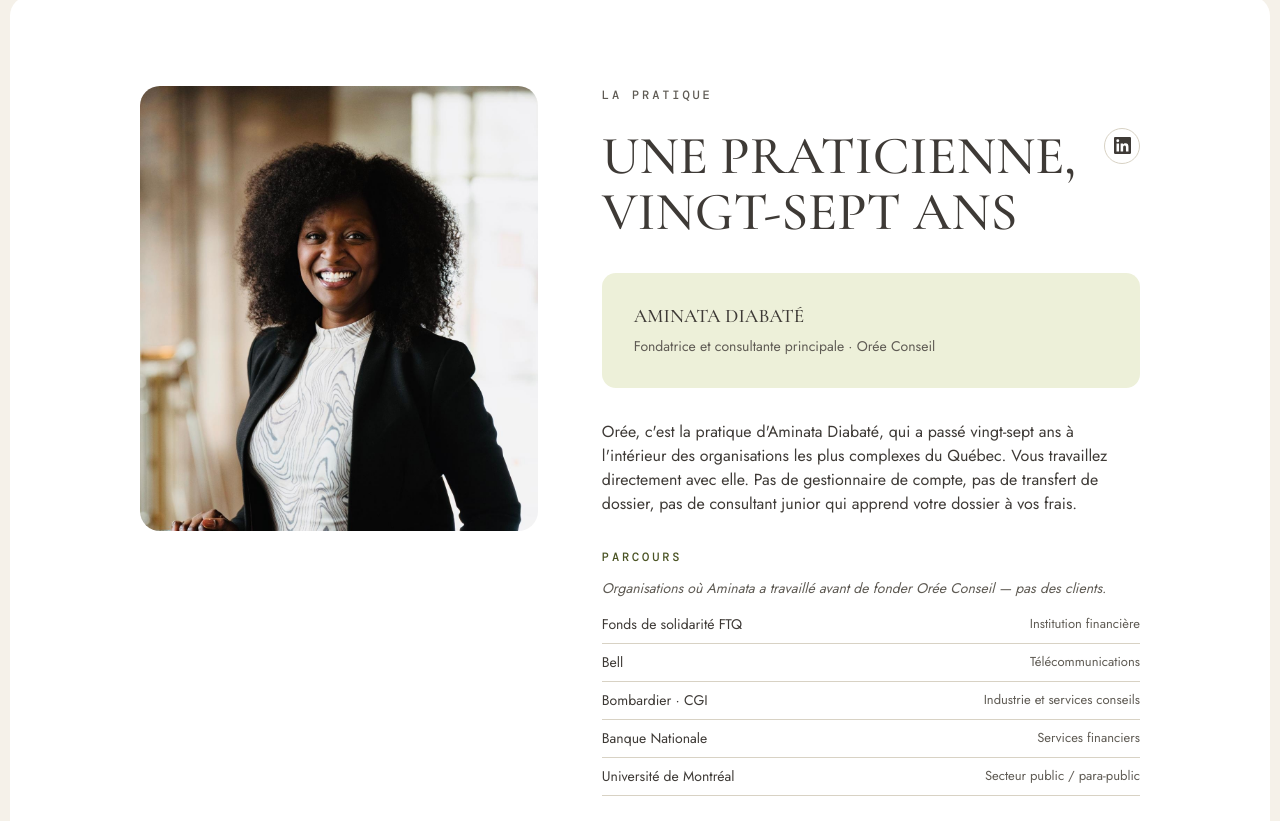
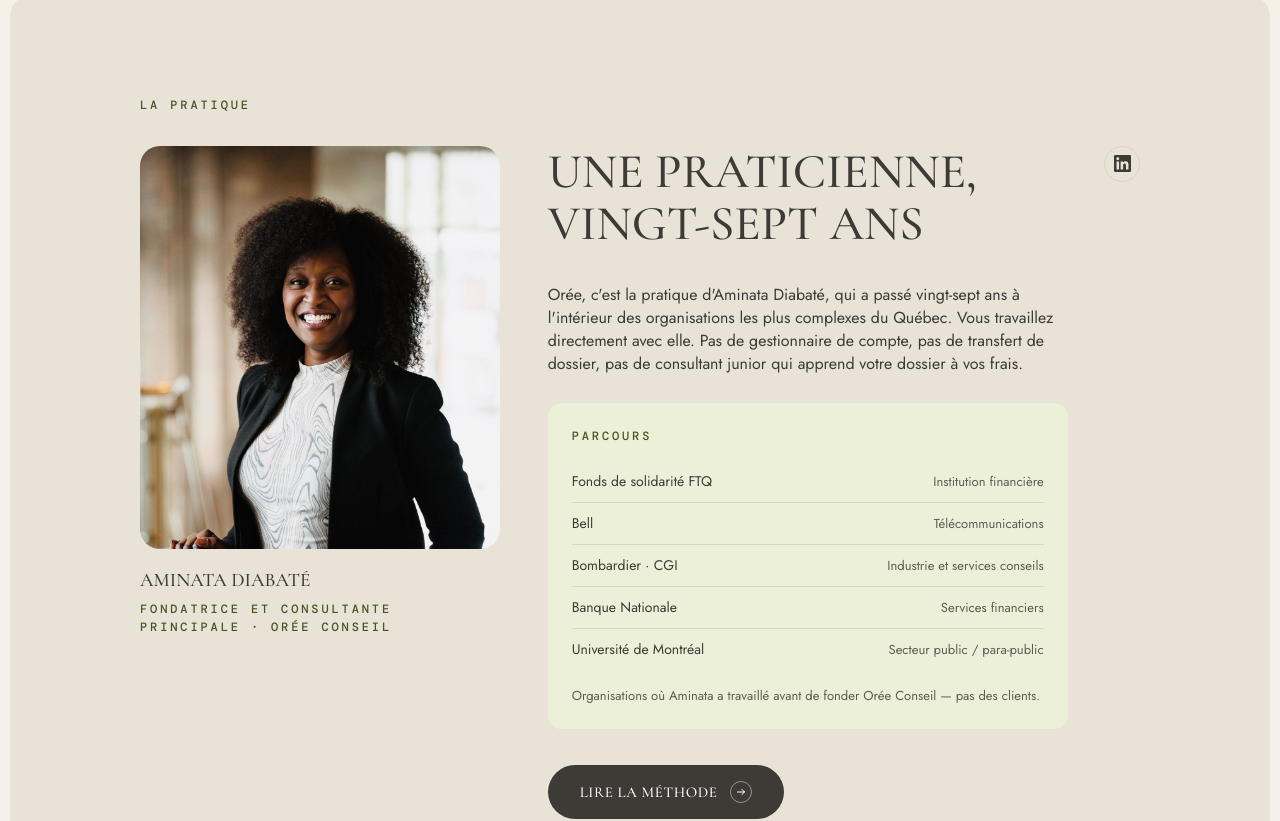
Before and after one commit to roatismiss/oree-ai, a Next.js app in the folder site/: page / in a window 1280 px wide. Shown: the part 1359-2180 px from the top of the page. Built offline with nearby package versions, Linux system fonts and the light colour scheme; a web font is replaced by a local one.

Commit message:
Fix: Move Team section after OREE with LinkedIn icon, remove duplicate

```diff
--- a/site/components/HomeBio.tsx
+++ /dev/null
@@ -1,92 +0,0 @@
-import Image from "next/image";
-import { Reveal } from "./Reveal";
-import { copy, type Locale } from "@/content/copy";
-
-/* LinkedIn icon for the bio section */
-function LinkedInMark() {
-  return (
-    <svg width="17" height="17" viewBox="0 0 24 24" fill="currentColor" aria-hidden>
-      <path d="M20.45 20.45h-3.56v-5.57c0-1.33-.03-3.04-1.85-3.04-1.86 0-2.14 1.45-2.14 2.94v5.67H9.35V9h3.41v1.56h.05c.47-.9 1.63-1.85 3.36-1.85 3.59 0 4.26 2.37 4.26 5.45v6.29zM5.34 7.43a2.06 2.06 0 1 1 0-4.13 2.06 2.06 0 0 1 0 4.13zm1.78 13.02H3.56V9h3.56v11.45zM22.22 0H1.77C.79 0 0 .77 0 1.72v20.55C0 23.23.79 24 1.77 24h20.45c.98 0 1.78-.77 1.78-1.73V1.72C24 .77 23.2 0 22.22 0z" />
-    </svg>
-  );
-}
-
-export function HomeBio({ locale }: { locale: Locale }) {
-  const { practice, footer, ui } = copy[locale];
-  const { linkedin } = footer.social;
-
-  return (
-    <section className="px-[10px] pt-[10px]">
-      <div className="overflow-hidden rounded-[20px] bg-light px-6 py-20 sm:px-10 lg:px-[130px] lg:py-[90px]">
-        <div className="grid gap-12 lg:grid-cols-[minmax(0,0.85fr)_minmax(0,1.15fr)] lg:gap-16">
-          <div>
-            <Reveal>
-              <div className="overflow-hidden rounded-[20px]">
-                <Image
-                  src="/img/aminata-diabate.jpg"
-                  alt={ui.portraitAlt}
-                  width={1142}
-                  height={1280}
-                  className="h-auto w-full object-cover"
-                />
-              </div>
-            </Reveal>
-          </div>
-
-          <div>
-            <Reveal>
-              <p className="eyebrow text-grey">{practice.eyebrow}</p>
-            </Reveal>
-
-            <Reveal delay={0.06}>
-              <div className="flex items-start justify-between">
-                <div>
-                  <h2 className="h-display mt-6 text-ink">{practice.titleTop}</h2>
-                  <h2 className="h-display text-ink">{practice.titleBottom}</h2>
-                </div>
-                <a
-                  href={linkedin.href}
-                  target="_blank"
-                  rel="noreferrer noopener"
-                  aria-label={linkedin.title}
-                  title={linkedin.title}
-                  className="mt-6 flex h-9 w-9 shrink-0 items-center justify-center rounded-full border border-hairline text-ink transition-colors duration-300 hover:border-olive-deep hover:text-olive-deep"
-                >
-                  <LinkedInMark />
-                </a>
-              </div>
-            </Reveal>
-
-            <Reveal delay={0.1}>
-              <div className="mt-8 rounded-[14px] bg-mousse p-8">
-                <p className="h-row text-ink">{practice.name}</p>
-                <p className="mt-2 text-[14px] leading-[20px] text-grey">{practice.role}</p>
-              </div>
-            </Reveal>
-
-            <Reveal delay={0.14}>
-              <p className="mt-8 text-[16px] leading-[24px] text-ink">{practice.body}</p>
-            </Reveal>
-
-            <Reveal delay={0.18}>
-              <div className="mt-8">
-                <p className="eyebrow text-olive-deep">{practice.backgroundLabel}</p>
-                <p className="mt-3 text-[14px] leading-[20px] italic text-grey">
-                  {practice.backgroundNote}
-                </p>
-                <ul className="mt-4 space-y-2">
-                  {practice.background.map((b) => (
-                    <li key={b.org} className="flex justify-between border-b border-hairline pb-2">
-                      <span className="text-[14px] text-ink">{b.org}</span>
-                      <span className="text-[13px] text-grey">{b.sector}</span>
-                    </li>
-                  ))}
-                </ul>
-              </div>
-            </Reveal>
-          </div>
-        </div>
-      </div>
-    </section>
-  );
-}
--- a/site/components/Team.tsx
+++ b/site/components/Team.tsx
@@ -2,6 +2,15 @@
 import { Reveal } from "./Reveal";
 import { Button } from "./Button";
 import { copy, localePath, type Locale } from "@/content/copy";
+
+/* LinkedIn icon for the bio section */
+function LinkedInMark() {
+  return (
+    <svg width="17" height="17" viewBox="0 0 24 24" fill="currentColor" aria-hidden>
+      <path d="M20.45 20.45h-3.56v-5.57c0-1.33-.03-3.04-1.85-3.04-1.86 0-2.14 1.45-2.14 2.94v5.67H9.35V9h3.41v1.56h.05c.47-.9 1.63-1.85 3.36-1.85 3.59 0 4.26 2.37 4.26 5.45v6.29zM5.34 7.43a2.06 2.06 0 1 1 0-4.13 2.06 2.06 0 0 1 0 4.13zm1.78 13.02H3.56V9h3.56v11.45zM22.22 0H1.77C.79 0 0 .77 0 1.72v20.55C0 23.23.79 24 1.77 24h20.45c.98 0 1.78-.77 1.78-1.73V1.72C24 .77 23.2 0 22.22 0z" />
+    </svg>
+  );
+}
 
 type Item = { title: string; note: string };
 
@@ -27,7 +36,8 @@
 }
 
 export function Team({ locale }: { locale: Locale }) {
-  const { practice, ui } = copy[locale];
+  const { practice, ui, footer } = copy[locale];
+  const { linkedin } = footer.social;
 
   return (
     <section className="px-[10px] pt-[10px]">
@@ -53,8 +63,22 @@
             </Reveal>
 
             <Reveal delay={0.1}>
-              <h2 className="h-display-tight text-ink">{practice.titleTop}</h2>
-              <h2 className="h-display-tight text-ink">{practice.titleBottom}</h2>
+              <div className="flex items-start justify-between">
+                <div>
+                  <h2 className="h-display-tight text-ink">{practice.titleTop}</h2>
+                  <h2 className="h-display-tight text-ink">{practice.titleBottom}</h2>
+                </div>
+                <a
+                  href={linkedin.href}
+                  target="_blank"
+                  rel="noreferrer noopener"
+                  aria-label={linkedin.title}
+                  title={linkedin.title}
+                  className="flex h-9 w-9 shrink-0 items-center justify-center rounded-full border border-hairline text-ink transition-colors duration-300 hover:border-olive-deep hover:text-olive-deep"
+                >
+                  <LinkedInMark />
+                </a>
+              </div>
 
               <p className="mt-8 max-w-[520px] text-[16px] leading-[23px] text-ink">
                 {practice.body}
--- a/site/components/pages/index.tsx
+++ b/site/components/pages/index.tsx
@@ -16,7 +16,6 @@
 import { MethodGlance } from "@/components/MethodGlance";
 import { Stats } from "@/components/Stats";
 import { CostOfInaction } from "@/components/CostOfInaction";
-import { HomeBio } from "@/components/HomeBio";
 import { WhyFirm } from "@/components/WhyFirm";
 import { PracticeAreas } from "@/components/PracticeAreas";
 import { Team } from "@/components/Team";
@@ -58,7 +57,7 @@
           <MethodGlance locale={locale} />
         </div>
         <div id="bio">
-          <HomeBio locale={locale} />
+          <Team locale={locale} />
         </div>
         <div id="stats">
           <Stats locale={locale} />
@@ -68,7 +67,6 @@
         <div id="services">
           <PracticeAreas locale={locale} />
         </div>
-        <Team locale={locale} />
         <CtaBand locale={locale} />
         <Questions locale={locale} />
         <Faq locale={locale} />
```
Also changed, not shown: 1 other file (tests, documents, lock files or other folders).
